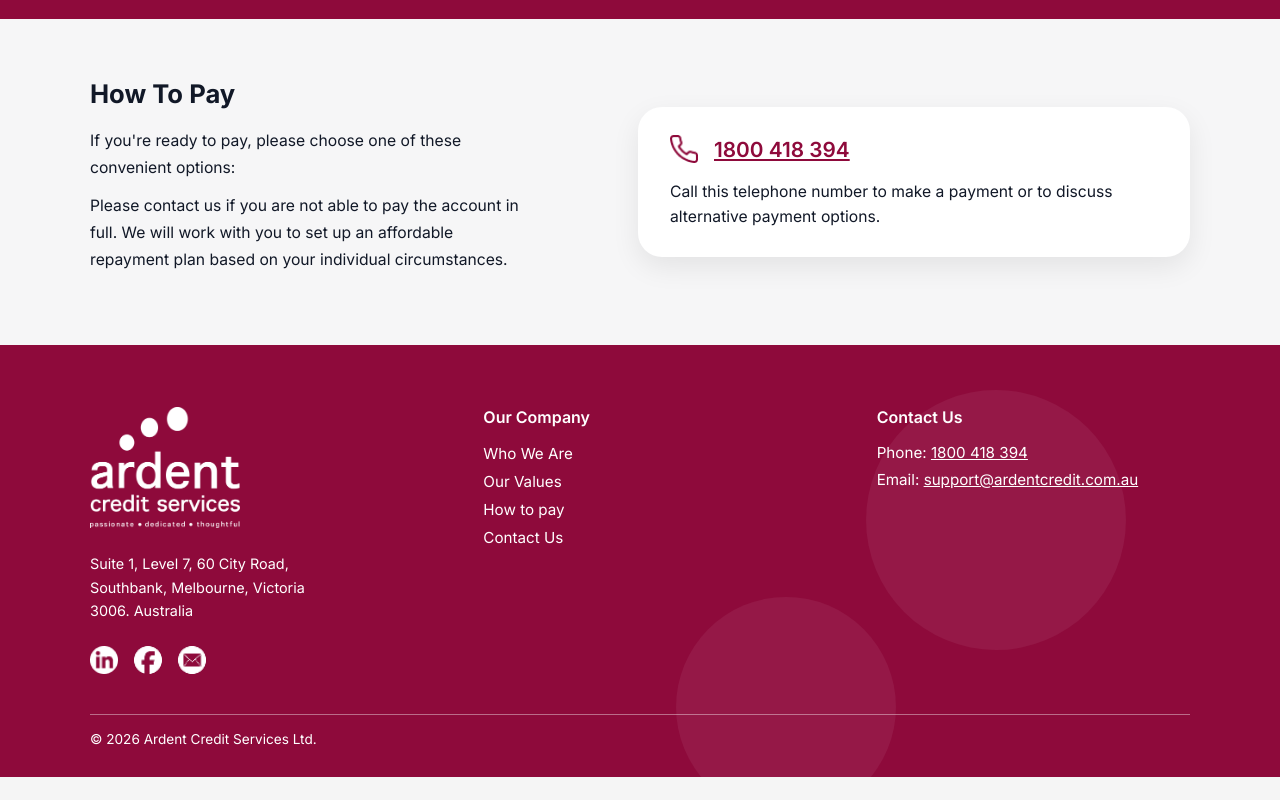
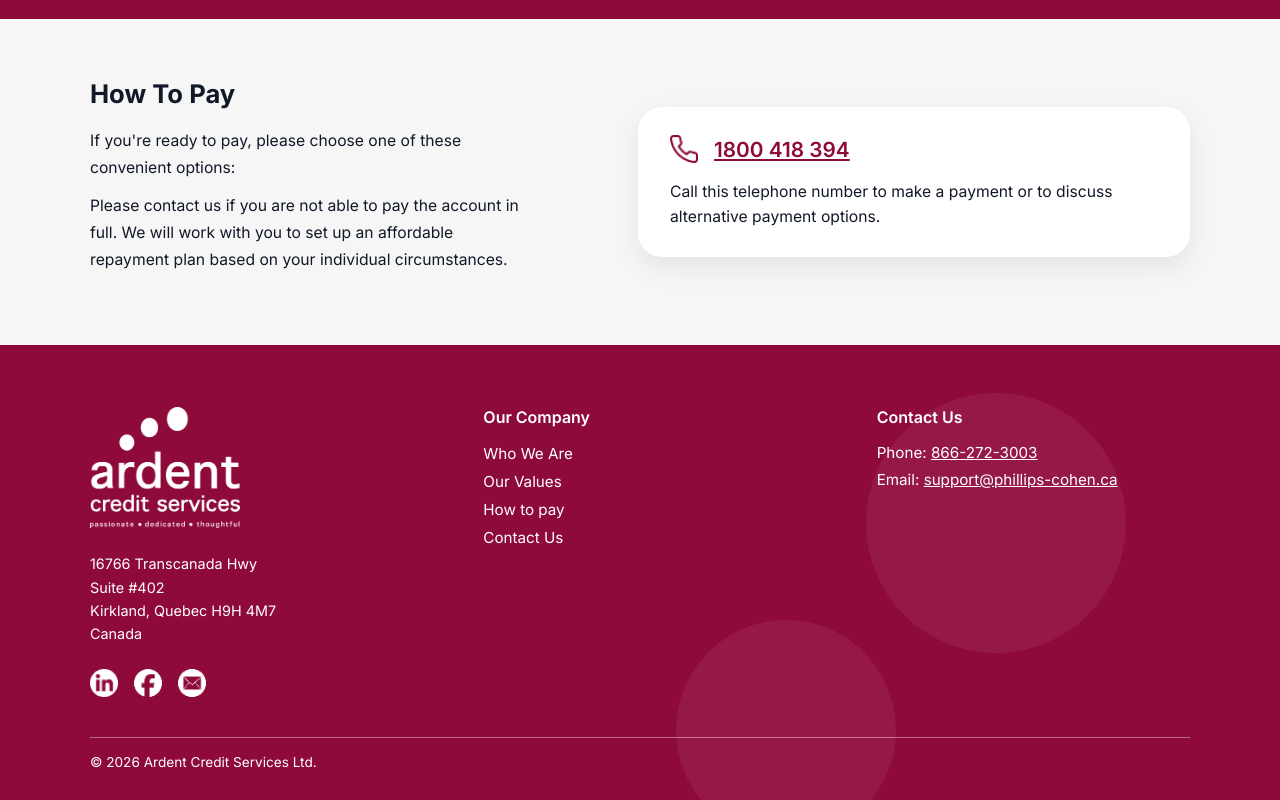
Before and after one commit to vanypau15/Ardent-Credit-Services-Landing-Page-AU, a plain HTML site: page index.html in a window 1280 px wide. Shown: the part 2529-3329 px from the top of the page. Before the commit the page ends 3306 px from the top, so only its background shows below. Drawn offline with Linux system fonts and the light colour scheme.

Commit message:
Ardent Landing Page for Canada

```diff
--- a/index.html
+++ b/index.html
@@ -192,9 +192,10 @@
       <div class="footer-col footer-left">
         <img src="IMG/Ardent Logo_Transparent White.png" class="footer-logo" alt="">
         <p class="footer-address">
-          Suite 1, Level 7, 60 City Road,<br>
-          Southbank, Melbourne, Victoria<br>
-          3006. Australia
+          16766 Transcanada Hwy<br>
+          Suite #402<br>
+          Kirkland, Quebec H9H 4M7<br>
+          Canada
         </p>
         <div class="footer-social">
     <a href="https://www.linkedin.com/company/ardent-credit-services-ltd/posts/?feedView=all" target="_blank">
@@ -225,12 +226,12 @@
       <div class="footer-col footer-contact">
         <h3 class="footer-heading">Contact Us</h3>
         <p class="footer-contact-line">
-          Phone: <a href="tel:1800418394" class="footer-phone">1800 418 394</a>
+          Phone: <a href="tel:1800418394" class="footer-phone">866-272-3003</a>
         </p>
         <p class="footer-contact-line">
           Email:
           <a href="mailto:support@ardentcredit.com.au" class="footer-email">
-            support@ardentcredit.com.au
+            support@phillips-cohen.ca
           </a>
         </p>
       </div>
```
Also changed, not shown: 1 other file.
